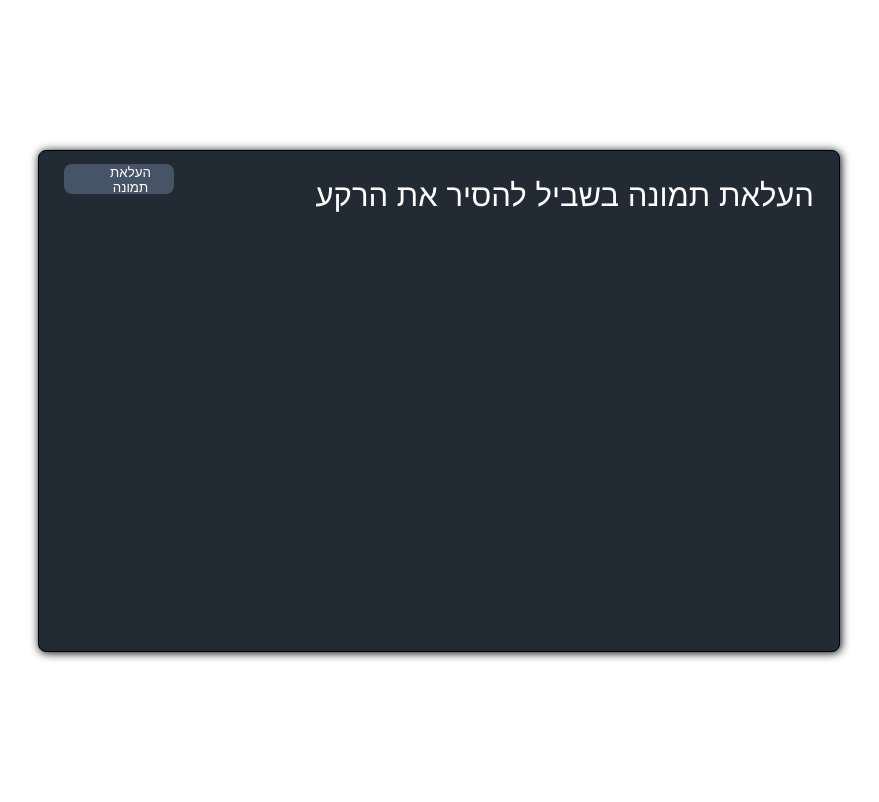
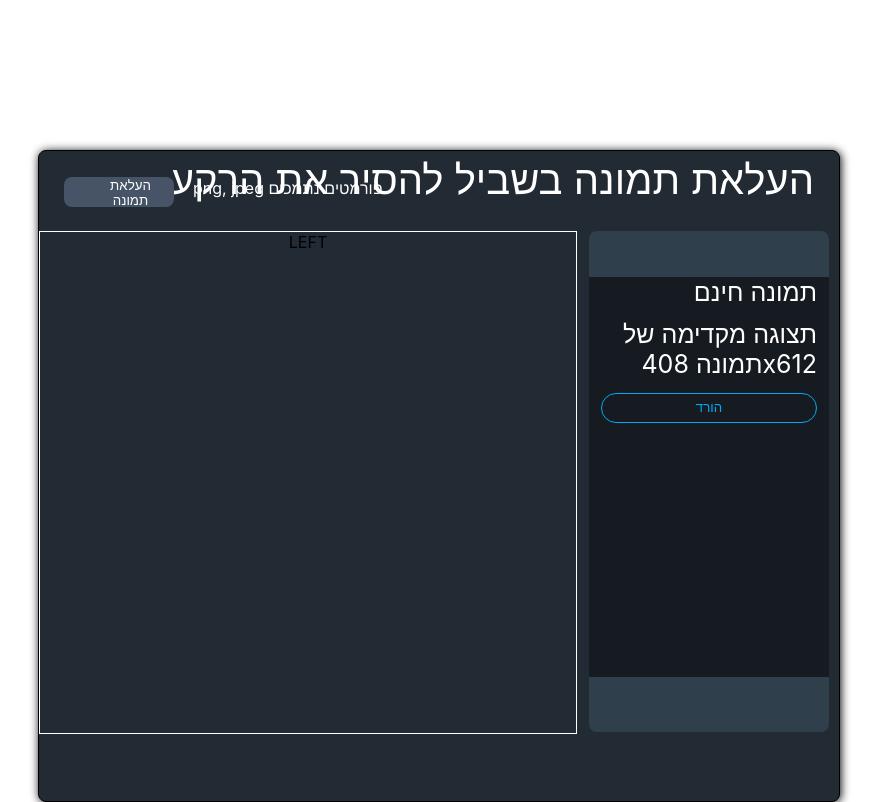
Before and after one commit to OferGreen-Pol/marathon2, a React (Create React App) app: page / in a window 1280 px wide. Shown: the whole page, without its empty margins (201-1080 px from the left). Built offline with nearby package versions, Linux system fonts and the light colour scheme.

Commit message:
lesson 2

```diff
--- a/src/Bg.css
+++ b/src/Bg.css
@@ -1,7 +1,7 @@
 .Bg{
     border:1px solid black;
     width:800px;
-    height:500px;
+    height:650px;
     margin:0 auto;
     margin-top:150px;
     border-radius:8px;
@@ -22,17 +22,17 @@
   .header_text{
     color:white;
     text-align: right;
-    font-size: 31px;
+    font-size: 40px;
     width: 100%;
     float: right;
     margin-right: 25px;
-    margin-top: 25px;
+    margin-top: 4px;
   }
 
   .header_btn{
     float:left;
     background-color: #475366;
-    margin-top: -50px;
+    margin-top: -27px;
     margin-left: 25px;
     border: none;
     border-radius: 8px;
@@ -45,3 +45,71 @@
 
     /* background-image: url('./assets/Upload.jpg'); */
   }
+
+  .header {
+    position: relative;
+    height: 80px;
+  }
+
+  .header_subtext {
+    color: white;
+    top: 27px;
+    position: absolute;
+    left: 154px;
+    direction: rtl;
+  }
+
+  .main_div{
+    /* border:1px solid white; */
+    height: 77%;
+  }
+
+  .left_div {
+    width: 67%;
+    float: left;
+    border: 1px solid white;
+    height: 100%;
+  }
+
+  .right_div {
+    width: 30%;
+    float: right;
+    /* border: 1px solid white; */
+    height: 100%;
+    background-color: #2F3F4B;
+    margin-right: 10px;
+    border-radius: 8px;
+  }
+
+  .right_div_middle_div {
+    margin-top: 19%;
+    height: 80%;
+    background-color: #161B21;
+  }
+
+  .right_div_top_text {
+    text-align: right;
+    color: white;
+    font-size: 25px;
+    margin-right: 12px;
+    margin-top: 12px;
+  }
+
+  .right_div_top_subtext {
+    text-align: right;
+    color: white;
+    font-size: 25px;
+    margin-right: 12px;
+    margin-top: 12px;
+  }
+
+  .right_div_top_btn {
+    width: 90%;
+    height: 30px;
+    border: none;
+    border-radius: 25px;
+    background-color: transparent;
+    color: #03A9F4;
+    border: 1px solid #03A9F4;
+    margin-top: 14px;
+  }
--- a/src/Bg.js
+++ b/src/Bg.js
@@ -6,6 +6,24 @@ function Bg() {
         <div className="header">
             <span className='header_text'> העלאת תמונה בשביל להסיר את הרקע  </span>
             <button className="header_btn"> העלאת תמונה   </button>
+            <span className="header_subtext">  פורמטים נתמכים png, jpeg</span>
+        </div>
+
+        <div className="main_div">
+            <div className="left_div">
+                LEFT
+            </div>
+
+            <div className="right_div">
+                <div className="right_div_middle_div">
+                    <div className="right_div_top">
+                        <div className="right_div_top_text"> תמונה חינם</div>
+                        <div className="right_div_top_subtext"> תצוגה מקדימה של תמונה 408x612</div>
+                        <button className="right_div_top_btn"> הורד</button>
+                    </div>
+                    <div className="right_div_bottom"></div>
+                </div>
+            </div>
         </div>
     </div>
   );
```
